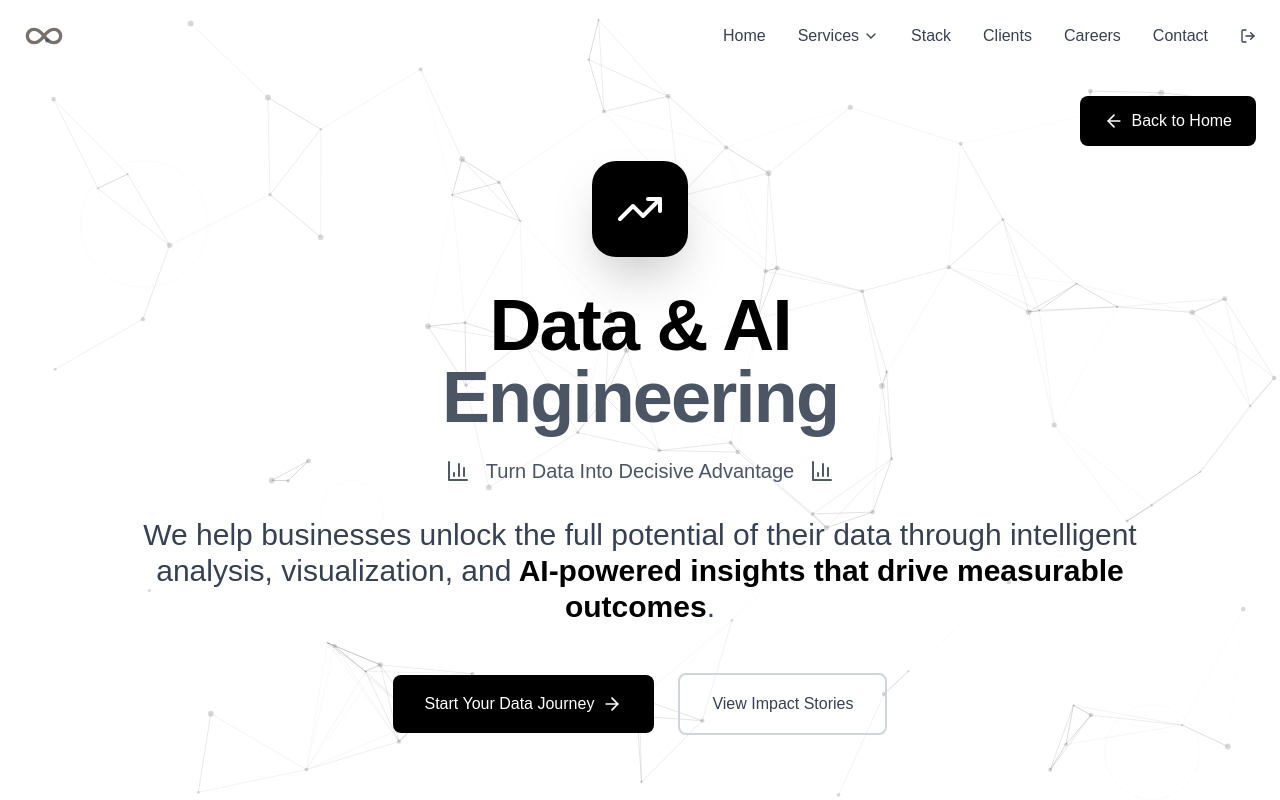
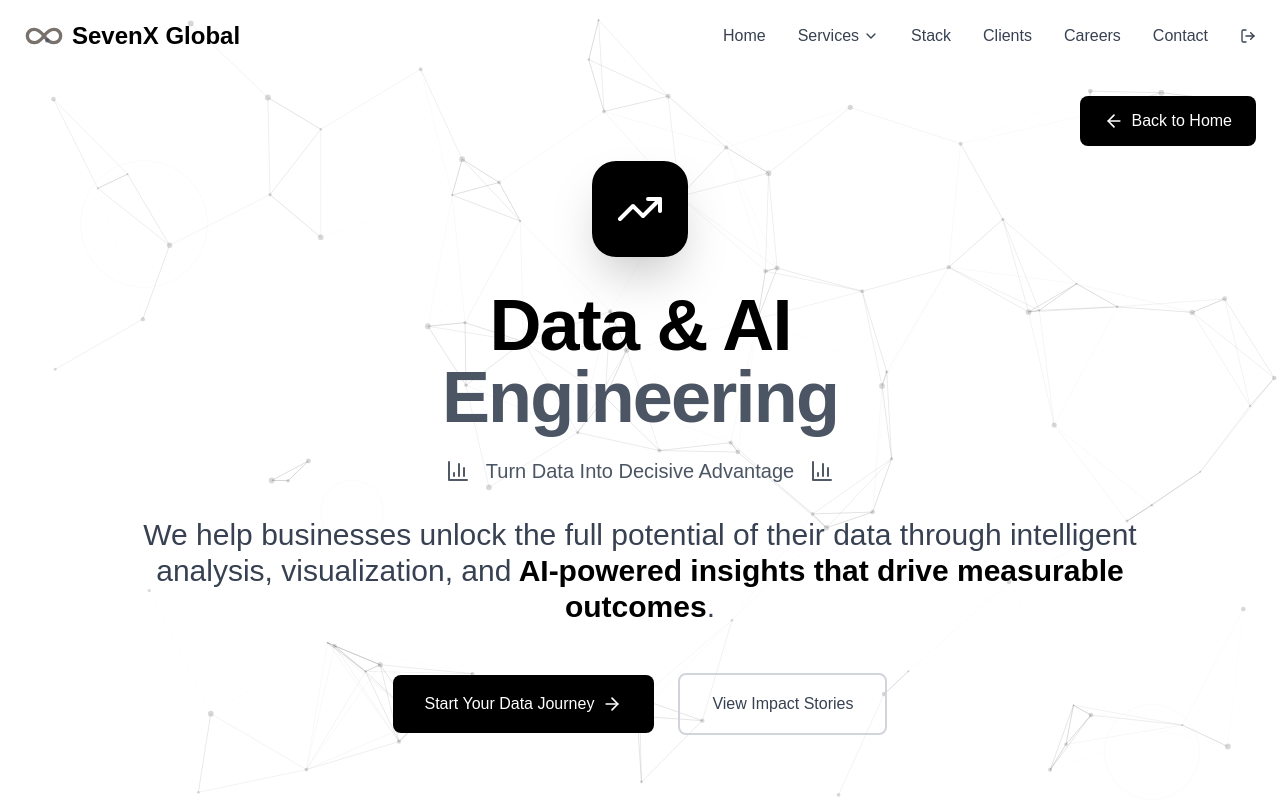
Before and after one commit to HeyItsSashi/848, a React (Vite) app: page /services/data-ai-engineering in a window 1280 px wide. Shown: the top 800 px of the page. Built offline with nearby package versions, Linux system fonts and the light colour scheme.

Commit message:
Add SevenX Global text to logo header

```diff
--- a/src/components/Header.tsx
+++ b/src/components/Header.tsx
@@ -75,10 +75,10 @@ const Header = () => {
                 <div className="w-1 h-1 bg-gray-600 rounded-full animate-infinity-dot"></div>
               </div>
             </div>
-            <span>
-              <span className="absolute -bottom-1 left-0 w-0 h-0.5 transition-all duration-300 group-hover:w-full bg-stone-500"></span>
+            <span className="relative group">
+              SevenX Global
+              <span className="absolute -bottom-1 left-0 w-0 h-0.5 bg-teal transition-all duration-300 group-hover:w-full"></span>
             </span>
-            <span className="absolute -bottom-1 left-0 w-0 h-0.5 transition-all duration-300 group-hover:w-full bg-teal"></span>
           </Link>
 
           <nav className="hidden md:flex items-center space-x-8 relative"
```
